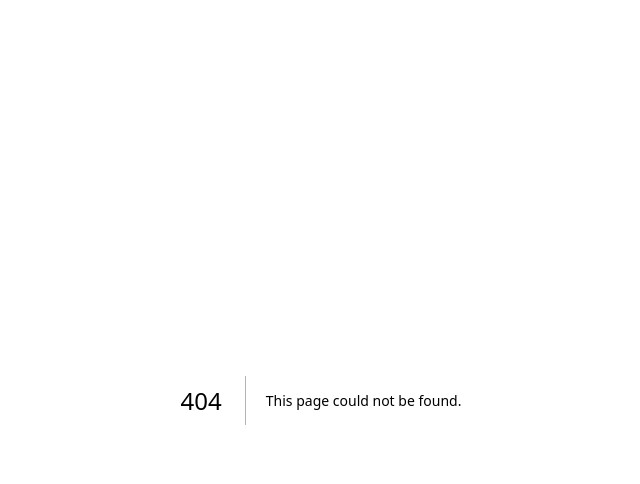
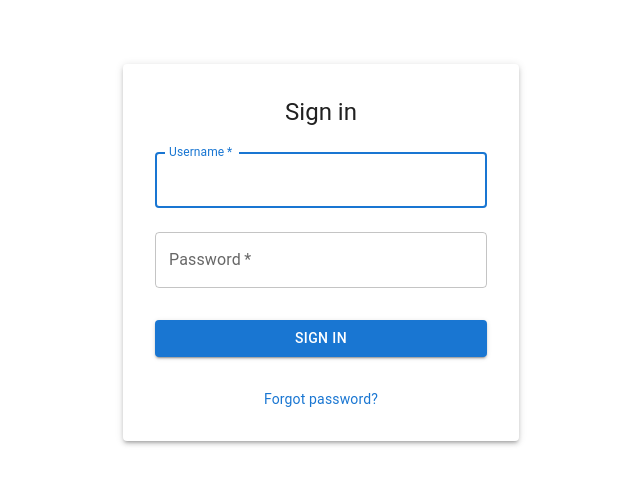
Before and after one commit to Sreejithccs/licence, a Next.js app: page /login in a window 1280 px wide. Before the commit this address had no page. Shown: the top 484 px of the page, without its empty margins (319-959 px from the left). Built offline with nearby package versions, Linux system fonts and the light colour scheme.

Commit message:
login implemented

```diff
--- a/src/app/license-renewal/page.tsx
+++ b/src/app/license-renewal/page.tsx
@@ -1,7 +1,7 @@
 "use client";
 
 import React, { useEffect, useState, Suspense } from "react";
-import { useSearchParams } from "next/navigation";
+import { useSearchParams, useRouter } from "next/navigation";
 import axios, { AxiosError } from "axios";
 import Container from "@mui/material/Container";
 import Typography from "@mui/material/Typography";
@@ -13,6 +13,8 @@ import Box from "@mui/material/Box";
 import CircularProgress from "@mui/material/CircularProgress";
 import Alert from "@mui/material/Alert";
 import AlertTitle from "@mui/material/AlertTitle";
+import { removeAuthToken } from "@/utils/auth";
+import withAuth from "@/components/withAuth";
 
 interface Client {
   id: string;
@@ -45,10 +47,7 @@ interface LicenseData {
 const API_BASE_URL =
   process.env.NEXT_PUBLIC_API_BASE_URL || "http://localhost:3000";
 
-interface PageProps {
-  searchParams: Promise<{ [key: string]: string | string[] | undefined }>;
-}
-
+// This is the main content component that contains all the existing license renewal logic
 function LicenseRenewalContent() {
   const clientSearchParams = useSearchParams();
   const token = clientSearchParams.get("token");
@@ -177,6 +176,12 @@ function LicenseRenewalContent() {
           response.data.license.expiry
         ).toLocaleDateString()}`
       );
+
+      // Clear auth token and redirect to login after a short delay
+      setTimeout(() => {
+        removeAuthToken();
+        window.location.href = '/login';
+      }, 2000);
     } catch (err: unknown) {
       if (axios.isAxiosError(err)) {
         const axiosErr = err as AxiosError<{ message?: string }>;
@@ -447,16 +452,27 @@ function LicenseRenewalContent() {
   );
 }
 
-export default function LicenseRenewalPage({ searchParams }: PageProps) {
-  return (
-    <Suspense
-      fallback={
-        <div className="flex items-center justify-center min-h-screen">
-          <div className="animate-spin rounded-full h-12 w-12 border-t-2 border-b-2 border-blue-500"></div>
-        </div>
-      }
-    >
+const LoadingComponent = () => (
+  <Container maxWidth="md" sx={{ mt: 4, textAlign: 'center' }}>
+    <CircularProgress />
+    <Typography variant="body1" sx={{ mt: 2 }}>Loading license information...</Typography>
+  </Container>
+);
+
+const UnauthorizedComponent = () => (
+  <Container maxWidth="md" sx={{ mt: 4, textAlign: 'center' }}>
+    <Alert severity="error">
+      <AlertTitle>Authentication Required</AlertTitle>
+      Please sign in to access the license renewal page.
+    </Alert>
+  </Container>
+);
+
+export default withAuth({
+  ComponentIfLoggedIn: () => (
+    <Suspense fallback={<LoadingComponent />}>
       <LicenseRenewalContent />
     </Suspense>
-  );
-}
+  ),
+  ComponentIfLoggedOut: UnauthorizedComponent
+});
--- /dev/null
+++ b/src/app/login/page.tsx
@@ -0,0 +1,136 @@
+'use client';
+
+import { useState, useEffect } from 'react';
+import { useRouter, useSearchParams } from 'next/navigation';
+import { setAuthToken } from '@/utils/auth';
+import { TextField, Button, Container, Typography, Box, Paper, Alert } from '@mui/material';
+import Link from 'next/link';
+
+export default function LoginPage() {
+  const [username, setUsername] = useState('');
+  const [password, setPassword] = useState('');
+  const [error, setError] = useState('');
+  const [isLoading, setIsLoading] = useState(false);
+  const router = useRouter();
+  const searchParams = useSearchParams();
+  const callbackUrl = searchParams.get('callbackUrl') || '/';
+
+  useEffect(() => {
+    // If already logged in, redirect to callbackUrl
+    if (typeof window !== 'undefined' && localStorage.getItem('authToken')) {
+      router.push(callbackUrl);
+    }
+  }, [router, callbackUrl]);
+
+  const handleSubmit = async (e: React.FormEvent) => {
+    e.preventDefault();
+    setError('');
+    setIsLoading(true);
+
+    try {
+      if (!process.env.NEXT_PUBLIC_AUTH_URL) {
+        throw new Error('Authentication URL is not configured');
+      }
+
+      const response = await fetch(process.env.NEXT_PUBLIC_AUTH_URL, {
+        method: 'POST',
+        headers: {
+          'Content-Type': 'application/json',
+        },
+        body: JSON.stringify({ username, password }),
+      });
+
+      const data = await response.json();
+
+      if (!response.ok) {
+        throw new Error(data.message || 'Login failed');
+      }
+
+      if (!data.token) {
+        throw new Error('No token received');
+      }
+
+      // Store the token
+      setAuthToken(data.token);
+
+      // Redirect to the original URL or home
+      router.push(callbackUrl);
+    } catch (err) {
+      console.error('Login error:', err);
+      setError(err instanceof Error ? err.message : 'An error occurred during login');
+    } finally {
+      setIsLoading(false);
+    }
+  };
+
+  return (
+    <Container component="main" maxWidth="xs">
+      <Box
+        sx={{
+          marginTop: 8,
+          display: 'flex',
+          flexDirection: 'column',
+          alignItems: 'center',
+        }}
+      >
+        <Paper elevation={3} sx={{ p: 4, width: '100%' }}>
+          <Typography component="h1" variant="h5" align="center" gutterBottom>
+            Sign in
+          </Typography>
+
+          {error && (
+            <Alert severity="error" sx={{ mb: 2 }}>
+              {error}
+            </Alert>
+          )}
+
+          <Box component="form" onSubmit={handleSubmit} noValidate sx={{ mt: 1 }}>
+            <TextField
+              margin="normal"
+              required
+              fullWidth
+              id="username"
+              label="Username"
+              name="username"
+              autoComplete="username"
+              autoFocus
+              value={username}
+              onChange={(e) => setUsername(e.target.value)}
+              disabled={isLoading}
+            />
+            <TextField
+              margin="normal"
+              required
+              fullWidth
+              name="password"
+              label="Password"
+              type="password"
+              id="password"
+              autoComplete="current-password"
+              value={password}
+              onChange={(e) => setPassword(e.target.value)}
+              disabled={isLoading}
+            />
+            <Button
+              type="submit"
+              fullWidth
+              variant="contained"
+              sx={{ mt: 3, mb: 2 }}
+              disabled={isLoading}
+            >
+              {isLoading ? 'Signing in...' : 'Sign In'}
+            </Button>
+
+            <Box sx={{ textAlign: 'center', mt: 2 }}>
+              <Link href="/forgot-password" passHref>
+                <Typography variant="body2" color="primary" sx={{ cursor: 'pointer' }}>
+                  Forgot password?
+                </Typography>
+              </Link>
+            </Box>
+          </Box>
+        </Paper>
+      </Box>
+    </Container>
+  );
+}
--- /dev/null
+++ b/src/components/withAuth.tsx
@@ -0,0 +1,52 @@
+'use client';
+
+import { useRouter, useSearchParams } from 'next/navigation';
+import { useEffect, useState } from 'react';
+import { isAuthenticated } from '@/utils/auth';
+
+interface WithAuthProps {
+  ComponentIfLoggedIn: React.ComponentType<any>;
+  ComponentIfLoggedOut: React.ComponentType<any>;
+}
+
+export default function withAuth({
+  ComponentIfLoggedIn,
+  ComponentIfLoggedOut,
+}: WithAuthProps) {
+  return function WithAuthWrapper(props: any) {
+    const router = useRouter();
+    const searchParams = useSearchParams();
+    const [isClient, setIsClient] = useState(false);
+    const [isAuth, setIsAuth] = useState(false);
+    const [isLoading, setIsLoading] = useState(true);
+
+    useEffect(() => {
+      setIsClient(true);
+      const checkAuth = () => {
+        const auth = isAuthenticated();
+        setIsAuth(auth);
+        setIsLoading(false);
+
+        if (!auth) {
+          // Get current path with query params
+          const currentPath = window.location.pathname;
+          const queryString = window.location.search;
+          const callbackUrl = `${currentPath}${queryString}`;
+          router.push(`/login?callbackUrl=${encodeURIComponent(callbackUrl)}`);
+        }
+      };
+
+      checkAuth();
+    }, [router]);
+
+    if (!isClient || isLoading) {
+      return (
+        <div className="flex items-center justify-center min-h-screen">
+          <div className="animate-spin rounded-full h-12 w-12 border-t-2 border-b-2 border-blue-500"></div>
+        </div>
+      );
+    }
+
+    return isAuth ? <ComponentIfLoggedIn {...props} /> : <ComponentIfLoggedOut {...props} />;
+  };
+}
--- /dev/null
+++ b/src/utils/auth.ts
@@ -0,0 +1,22 @@
+// Utility functions for authentication
+export const isAuthenticated = (): boolean => {
+  if (typeof window === 'undefined') return false;
+  return !!sessionStorage.getItem('authToken');
+};
+
+export const getAuthToken = (): string | null => {
+  if (typeof window === 'undefined') return null;
+  return sessionStorage.getItem('authToken');
+};
+
+export const setAuthToken = (token: string): void => {
+  if (typeof window !== 'undefined') {
+    sessionStorage.setItem('authToken', token);
+  }
+};
+
+export const removeAuthToken = (): void => {
+  if (typeof window !== 'undefined') {
+    sessionStorage.removeItem('authToken');
+  }
+};
```
